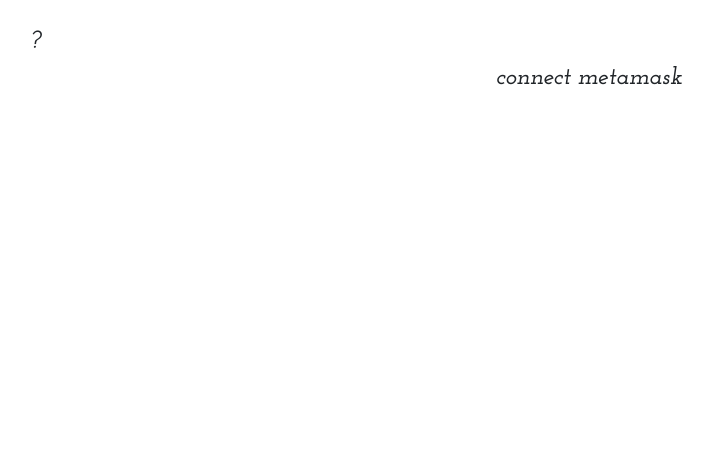
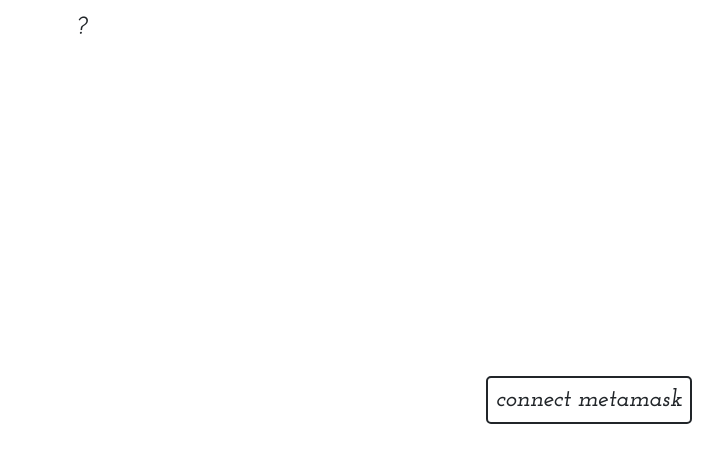
Before and after one commit to wenwkich/soe-website, a React (Create React App) app: page / in a window 1280 px wide. Shown: the top 462 px of the page, without its empty margins (51-774 px from the left). Built offline with nearby package versions, Linux system fonts and the light colour scheme.

Commit message:
basic arrangement complete

```diff
--- a/src/App.js
+++ b/src/App.js
@@ -2,18 +2,25 @@
 import { Web3Provider } from './contexts/Web3Context';
 import { AppProvider } from './contexts/AppContext';
 import { Page } from "./pages/Page";
+import styled from "styled-components";
+
+const AppWrapper = styled.div`
+  display: flex;
+  min-height: 100vh;
+  justify-content: center;
+  align-items: center;
+  padding: 20px 10% 20px 10%;
+`;
 
 function App() {
 
   return (
     <Web3Provider>
       <AppProvider>
-        <div className="container my-4">
+        <AppWrapper>
           <Header />
-          <div className="d-flex flex-row justify-content-center align-items-center">
-            <Page  />
-          </div>
-        </div>
+          <Page />
+        </AppWrapper>
       </AppProvider>
     </Web3Provider>
   );
--- /dev/null
+++ b/src/components/common.js
@@ -0,0 +1,29 @@
+import styled from "styled-components";
+
+export const Button = styled.div`
+  cursor: pointer;
+
+  &:hover {
+    color: #666;
+  }
+`;
+
+export const OutlinedButton = styled(Button)`
+  cursor: pointer;
+  border: 2px solid;
+  padding: 4px 8px 4px 8px;
+  border-radius: 5px;
+  text-align: center;
+
+  &:hover {
+    color: #fff;
+    border-color: #666;
+    background-color: #666;
+  }
+`;
+
+export const OptionButton = styled(OutlinedButton)`
+  min-width: 25%;
+`;
+
+export const HeaderButton = Button;
--- a/src/components/header.js
+++ b/src/components/header.js
@@ -1,8 +1,16 @@
 import { useContext } from "react"
-import { AppContext } from "../contexts/AppContext"
+import styled from "styled-components";
+import { AppContext } from "../contexts/AppContext";
+import { HeaderButton } from "./common";
+
+const HeaderWrapper = styled.div`
+  position: absolute;
+  z-index: 100;
+  top: 10px;
+  left: 10%;
+`;
 
 export const Header = () => {
-
   const {
     showBack,
     showQnA,
@@ -11,9 +19,9 @@
   } = useContext(AppContext);
 
   return (
-    <>
-      { showBack && <div className="header-button-left" onClick={(e) => goBack()}>bacc</div> }
-      { showQnA && <div className="header-button-right" onClick={(e) => goToQnA()}>?</div> }
-    </>
+    <HeaderWrapper>
+      { showBack && <HeaderButton onClick={(e) => goBack()}>bacc</HeaderButton> }
+      { showQnA && <HeaderButton onClick={(e) => goToQnA()}>?</HeaderButton> }
+    </HeaderWrapper>
   )
 }
--- a/src/index.css
+++ b/src/index.css
@@ -14,3 +14,7 @@
   font-family: source-code-pro, Menlo, Monaco, Consolas, 'Courier New',
     monospace;
 }
+
+.button {
+  cursor: flex;
+}
--- a/src/pages/ConnectMetaMask.js
+++ b/src/pages/ConnectMetaMask.js
@@ -1,11 +1,12 @@
 import { useContext } from "react"
+import { OutlinedButton } from "../components/common";
 import { Web3Context } from "../contexts/Web3Context"
 
 export const ConnectMetaMask = () => {
   const {connect} = useContext(Web3Context);
   return (
-    <div className="">
-      <div className="button" onClick={(e) => connect()}>connect metamask</div>
+    <div>
+      <OutlinedButton onClick={(e) => connect()}>connect metamask</OutlinedButton>
     </div>
   )
 }
--- a/src/pages/Main.js
+++ b/src/pages/Main.js
@@ -1,17 +1,49 @@
 import { useContext } from "react"
+import styled from "styled-components";
+import { OptionButton } from "../components/common";
 import { AppContext } from "../contexts/AppContext";
+
+const MainWrapper = styled.div`
+  display: flex;
+  flex-direction: column;
+  width: 100%;
+  justify-content: space-around;
+  align-items: center;
+`;
+
+const OptionsWrapper = styled.div`
+  display: flex;
+  flex-direction: row;
+  justify-content: space-around;
+  width: 100%;
+  margin-top: 20px;
+
+  @media (max-width: 800px) {
+    & {
+      flex-direction: column;
+      align-items: space-around;
+    }
+
+    ${OptionButton} {
+      margin-bottom: 8px;
+    }
+}
+`;
 
 export const Main = () => {
   const { goToMint, goToChange } = useContext(AppContext);
   return (
-    <>
-      <div>this is the main component</div>
-      <div className="button" >view on opensea</div>
-      <div className="button" onClick={(e) => goToMint(2)}>mint</div>
-      <div className="button" onClick={(e) => goToChange(2)}>change message</div>
-      <style>
-
-      </style>
-    </>
+    <MainWrapper>
+      <div>image</div>
+      <div>scroll bar</div>
+      <div>name immutable</div>
+      <div>owned by: 0x</div>
+      <div>message: "we are"</div>
+      <OptionsWrapper>
+        <OptionButton>view on opensea</OptionButton>
+        <OptionButton onClick={(e) => goToMint(2)}>mint</OptionButton>
+        <OptionButton onClick={(e) => goToChange(2)}>change message</OptionButton>
+      </OptionsWrapper>
+    </MainWrapper>
   )
 }
--- a/src/pages/QnA.js
+++ b/src/pages/QnA.js
@@ -1,8 +1,16 @@
+import styled from "styled-components"
+
+const QnAWrapper = styled.div`
+  margin-top: 30px;
+  font-size: 1em;
+`;
+
 export const QnA = () => {
   return (
-    <>
-      <div>
-        you seem a little lost... a little qna might help
+    <QnAWrapper>
+        <p>
+          you seem a little lost... a little qna might help
+        </p>
         <p>
           WHAT IS THIS?
           <br />
@@ -36,7 +44,7 @@
         <p>
           IS IT POSSIBLE TO MAKE IT IMMUTABLE?
           <br />
-          - it is also possible pay 420 eth (10000x the initial price) to make it immutable.
+          - it is also possible to pay 420 eth (10000x the initial price) to make it immutable.
         </p>
         <p>
           ANY RESERVED TOKEN?
@@ -47,11 +55,6 @@
           WHEN CAN I MINT?
           <br />
           - time for minting the rest of 40 will be available in day 1, day 2, day 4, day 8, day 16 (each day will sell 8 tokens)... SALE TIME TBA
-        </p>
-        <p>
-          WHERE CAN I MINT?
-          <br />
-          - here
         </p>
         <p>
           CAN I GET IT FROM OPENSEA?
@@ -68,7 +71,6 @@
           <br />
           - twitter & discord
         </p>
-      </div>
-    </>
+    </QnAWrapper>
   )
 }
```
